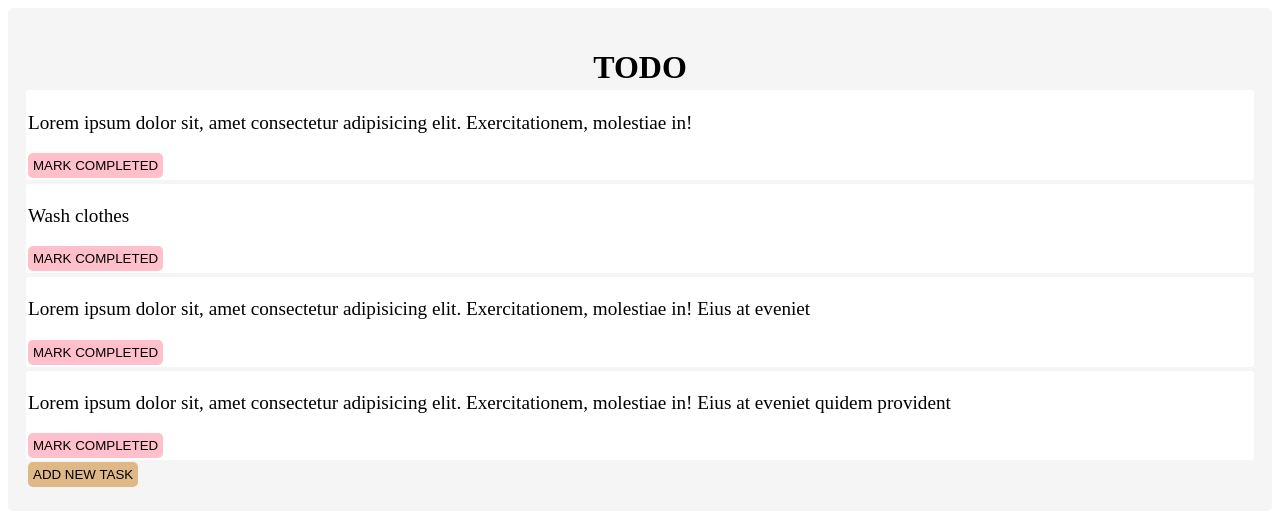
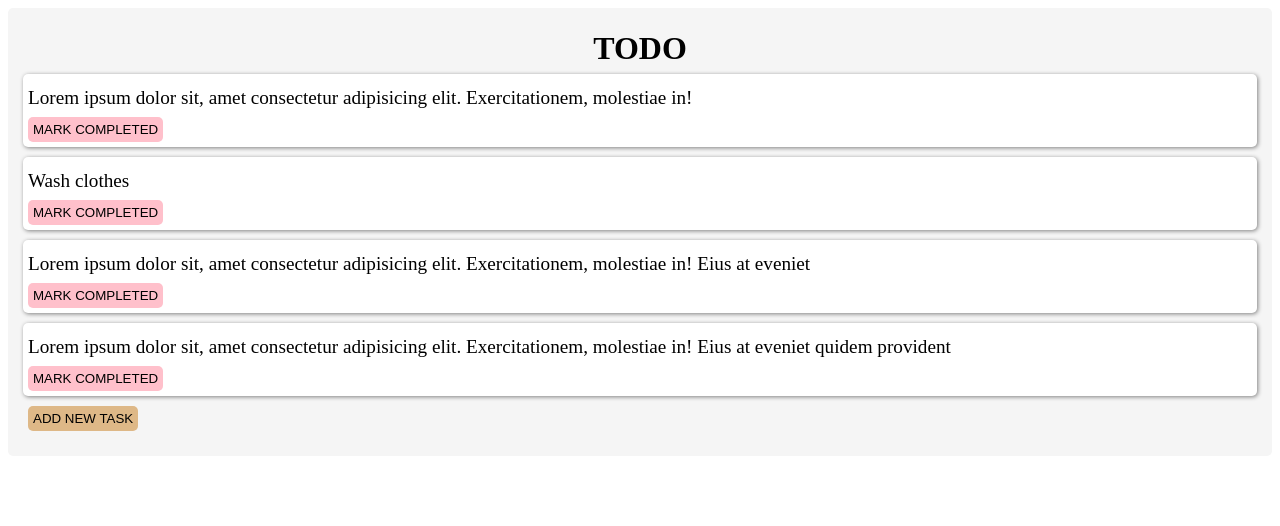
Before and after one commit to RepatiKosam/testing, a plain HTML site: page index.html in a window 1280 px wide. Drawn offline with Linux system fonts and the light colour scheme.

Commit message:
Update main.css

```diff
--- a/main.css
+++ b/main.css
@@ -8,20 +8,23 @@
 }
 .new{
     min-width: 100%;
-    margin-bottom: 4px;
+    margin: 5px 0;
 }
 .task{
     min-width: 100%;
     background-color: white;
-    margin: 2px 0;
-    padding: 2px;
-    border-radius: 3px;
+    margin: 5px 0;
+    padding: 5px;
+    border-radius: 5px;
+    box-shadow: 1px 1px 4px gray;
 }
 h1{
-    margin-bottom: 2px;
+    text-align: center;
+    margin: 2px 0;
 }
 p{
     font-size: 1.2em;
+    margin: 8px 0;
 }
 button{
     padding: 5px;
```
